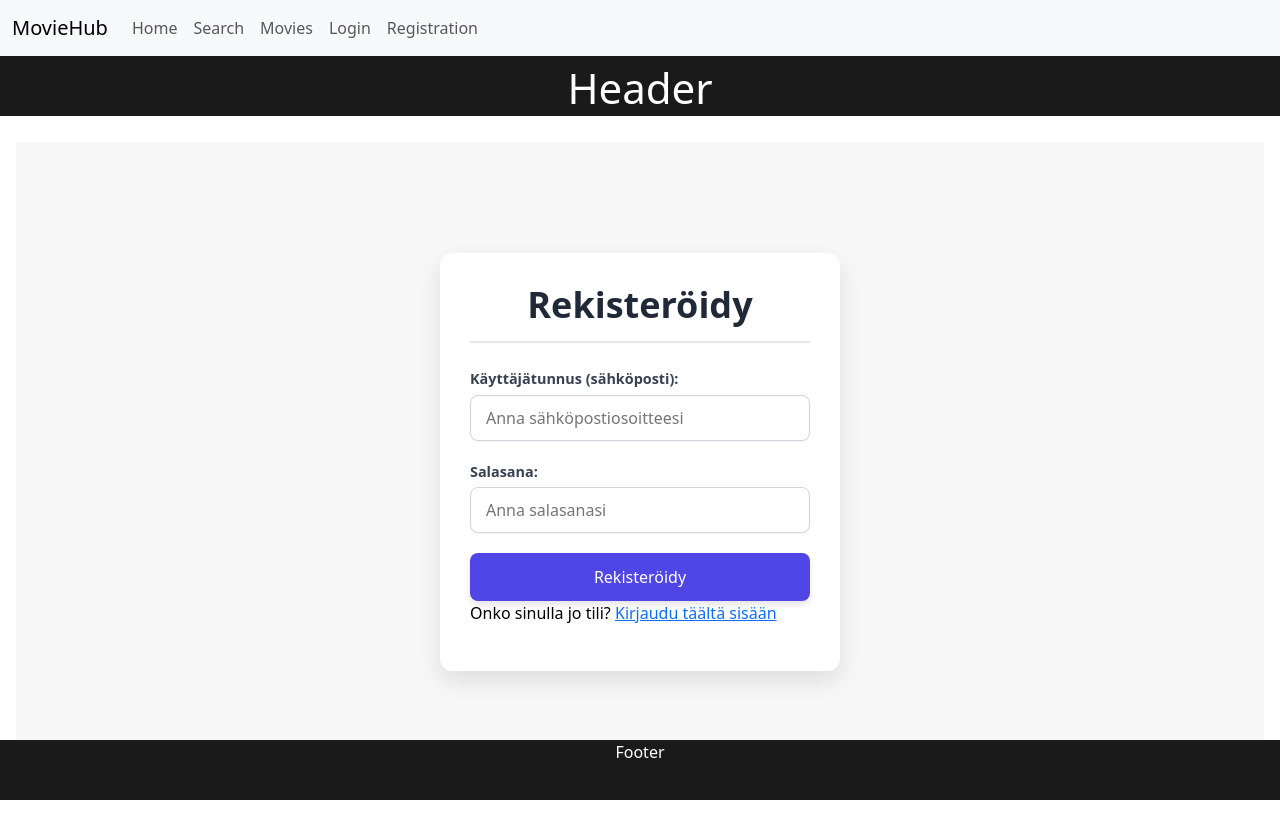
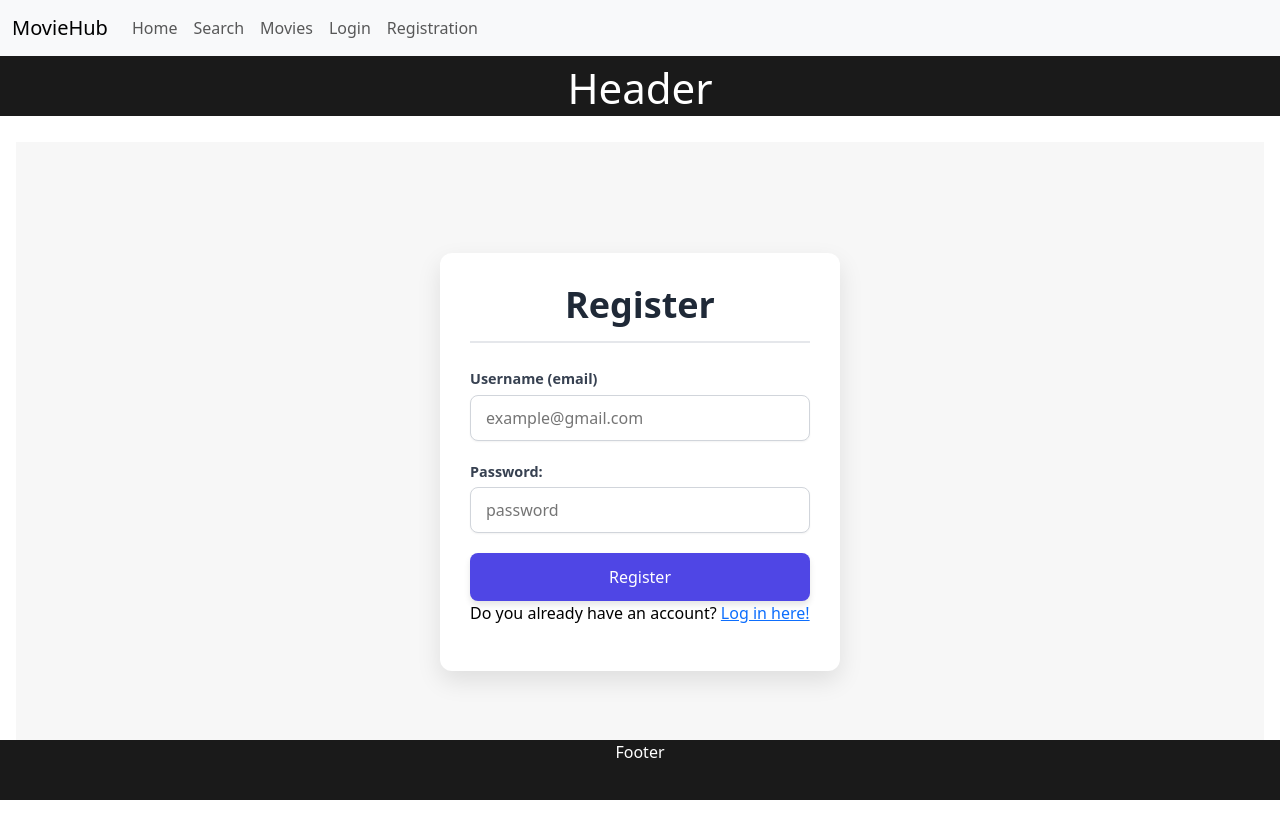
Before and after one commit to Web-projekti-R12/Web-projekti-, a React (Vite) app in the folder frontend/: page /registration in a window 1280 px wide. Shown: the top 838 px of the page. Built offline with nearby package versions, Linux system fonts and the light colour scheme; no server answers.

Commit message:
muoakttu englanniksi + salasanan vaatimukset

```diff
--- a/frontend/pages/Registration.jsx
+++ b/frontend/pages/Registration.jsx
@@ -10,41 +10,41 @@ export default function Registration() {
   const [username, setUsername] = useState('')
   const [password, setPassword] = useState('')
   const [error, setError] = useState('')
+  const [successMessage, setSuccessMessage] = useState('')
   const [loading, setLoading] = useState(false)
-
-  const handleUsernameChange = (event) => {
-    setUsername(event.target.value)
-  }
-
-  const handlePasswordChange = (event) => {
-    setPassword(event.target.value)
-  }
 
   const handleSubmit = async (event) => {
     event.preventDefault()
     setError('')
+    setSuccessMessage('')
     setLoading(true)
 
     if (!username || !password) {
-      setError('Anna käyttäjätunnus ja salasana.')
+      setError('Enter your username and password!')
       setLoading(false)
       return
     }
 
     try {
       const response = await axios.post(API_URL, { username, password })
-      console.log('Rekisteröinti onnistui:', response.data)
+      console.log('Register success', response.data)
 
-      //siirrytään kirjautumissivulle
-      navigate('/login')
+      // Näytetään onnistumisviesti
+      setSuccessMessage('Register success!')
+
+      // Odotetaan 2 sekuntia ja siirrytään login-sivulle
+      setTimeout(() => {
+        navigate('/login')
+      }, 2000)
+
     } catch (err) {
       console.error(
-        'Rekisteröintivirhe:',
+        'Registration error:',
         err.response ? err.response.data : err.message
       )
       const errorMessage =
         err.response?.data?.msg ||
-        'Rekisteröinti epäonnistui. Tarkista tietosi ja palvelimen tila.'
+        'Registration error'
       setError(errorMessage)
     } finally {
       setLoading(false)
@@ -54,56 +54,58 @@ export default function Registration() {
   return (
     <div className="login-container">
       <div className="form-card">
-        <h2 className="form-title">Rekisteröidy</h2>
+        <h2 className="form-title">Register</h2>
 
         {error && (
-          <div className="error-message" role="alert">
-            <p className="error-text">Virhe: {error}</p>
+          <div className="error-message">
+            <p>Virhe: {error}</p>
+          </div>
+        )}
+
+        {successMessage && (
+          <div className="success-message">
+            <p>{successMessage}</p>
           </div>
         )}
 
         <form onSubmit={handleSubmit} className="login-form">
           <div className="form-group">
-            <label htmlFor="username">Käyttäjätunnus (sähköposti):</label>
+            <label htmlFor="username">Username (email)</label>
             <input
               type="email"
               id="username"
               value={username}
-              onChange={handleUsernameChange}
+              onChange={(e) => setUsername(e.target.value)}
               required
               className="form-input"
               disabled={loading}
-              placeholder="Anna sähköpostiosoitteesi"
+              placeholder="example@gmail.com"
             />
           </div>
 
           <div className="form-group">
-            <label htmlFor="password">Salasana:</label>
+            <label htmlFor="password">Password:</label>
             <input
               type="password"
               id="password"
               value={password}
-              onChange={handlePasswordChange}
+              onChange={(e) => setPassword(e.target.value)}
               required
               className="form-input"
               disabled={loading}
-              placeholder="Anna salasanasi"
+              placeholder="password"
             />
           </div>
 
-          <button
-            type="submit"
-            disabled={loading}
-            className="submit-button"
-          >
-            {loading ? 'Rekisteröidään...' : 'Rekisteröidy'}
+          <button type="submit" disabled={loading} className="submit-button">
+            {loading ? 'Registering...' : 'Register'}
           </button>
         </form>
 
         <p className="registration-link-wrapper">
-          Onko sinulla jo tili?{' '}
+          Do you already have an account?{' '}
           <Link to="/login" className="registration-link">
-            Kirjaudu täältä sisään
+            Log in here!
           </Link>
         </p>
       </div>
--- a/frontend/src/App.css
+++ b/frontend/src/App.css
@@ -97,3 +97,22 @@
 p {
     color: black
 }
+
+.success-message {
+  background-color: #4CAF50; /* vihreä */
+  color: white;
+  padding: 20px;
+  font-size: 1.6rem;
+  text-align: center;
+  border-radius: 10px;
+  margin-bottom: 20px;
+  font-weight: bold;
+  box-shadow: 0 0 10px rgba(0,0,0,0.25);
+  animation: fadeIn 0.5s ease-out;
+}
+
+/* Yksinkertainen fade-in animaatio */
+@keyframes fadeIn {
+  from { opacity: 0; transform: translateY(-10px); }
+  to { opacity: 1; transform: translateY(0); }
+}
```
Also changed, not shown: 2 other files (tests, documents, lock files or other folders).
